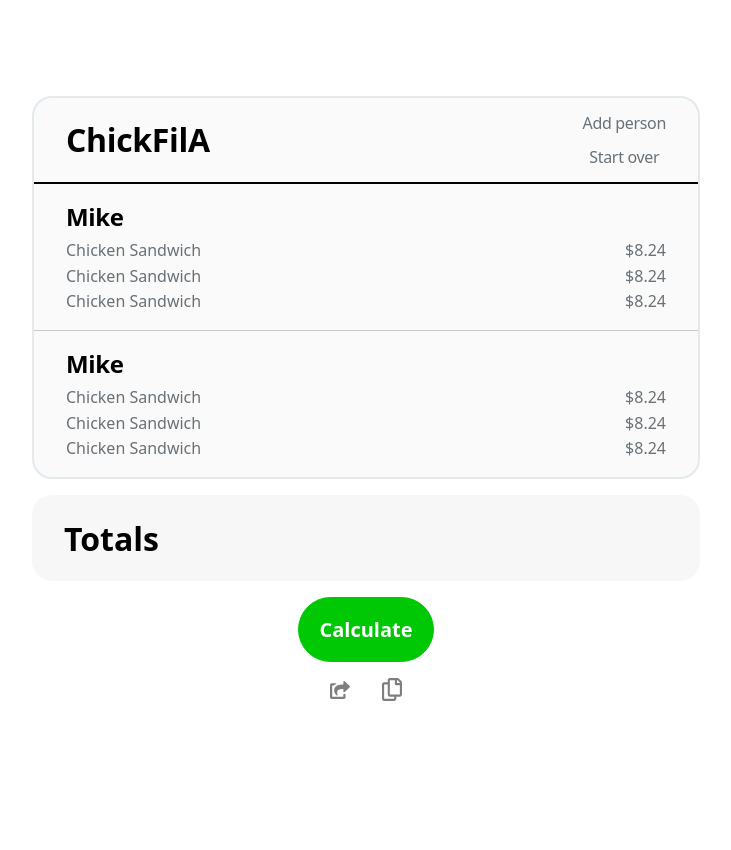
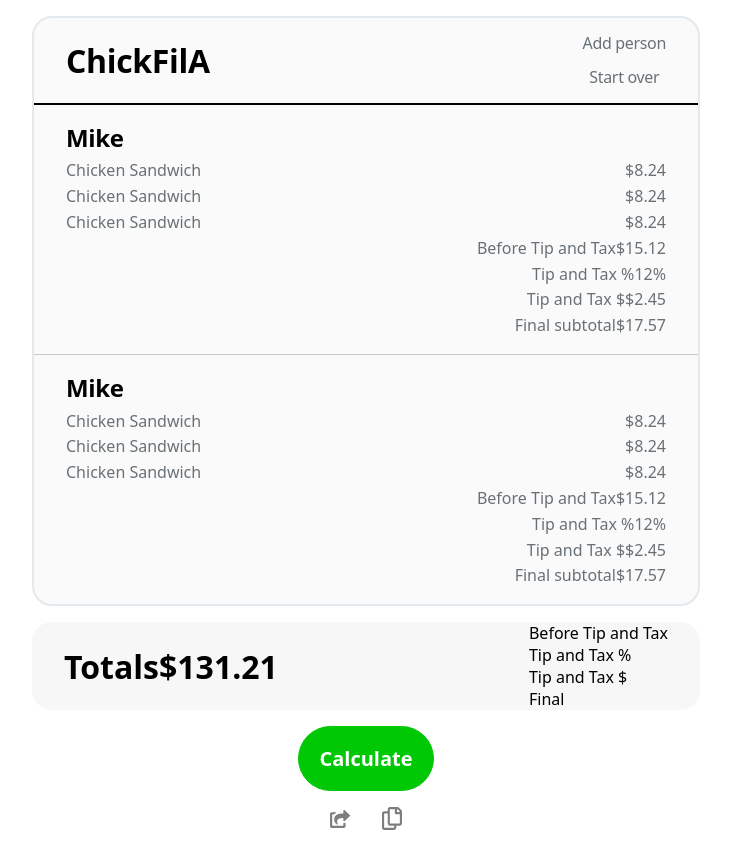
Before and after one commit to mikedelgaudio/tipsy, a React (Create React App) app in the folder frontend/: page / in a window 1280 px wide. Shown: the whole page, without its empty margins (274-1005 px from the left). Before the commit the page ends 800 px from the top, so only its background shows below. Built offline with nearby package versions, Linux system fonts and the light colour scheme.

Commit message:
adding final

```diff
--- a/frontend/src/components/ItemMenu/PersonCard/PersonCard.css
+++ b/frontend/src/components/ItemMenu/PersonCard/PersonCard.css
@@ -19,17 +19,22 @@
   letter-spacing: -0.33px;
 }
 
-.personItemList {
+.personItemList,
+.subtotalList {
   padding-inline-start: 0;
   list-style: none;
   margin: 0;
 }
 
-.personItem {
+.personItem,
+.subtotalItem {
   display: flex;
-  justify-content: space-between;
   padding: 0.12em 0;
   color: hsl(206, 6%, 44%);
+}
+
+.personItem {
+  justify-content: space-between;
 }
 
 .personItemDesc {
@@ -37,3 +42,7 @@
 
 .personItemPrice {
 }
+
+.subtotalItem {
+  justify-content: flex-end;
+}
--- a/frontend/src/components/ItemMenu/PersonCard/PersonCard.tsx
+++ b/frontend/src/components/ItemMenu/PersonCard/PersonCard.tsx
@@ -20,20 +20,24 @@
         </li>
       </ul>
 
-      {/* <ul className="subtotalList">
-        <li>
+      <ul className="subtotalList">
+        <li className="subtotalItem">
           <span>Before Tip and Tax</span>
+          <span>$15.12</span>
         </li>
-        <li>
-          <span>Tip and Tax % Due</span>
+        <li className="subtotalItem">
+          <span>Tip and Tax %</span>
+          <span>12%</span>
         </li>
-        <li>
-          <span>Tip and Tax $ Due</span>
+        <li className="subtotalItem">
+          <span>Tip and Tax $</span>
+          <span>$2.45</span>
         </li>
-        <li>
+        <li className="subtotalItem">
           <span>Final subtotal</span>
+          <span>$17.57</span>
         </li>
-      </ul> */}
+      </ul>
     </div>
   );
 }
--- a/frontend/src/components/TotalsMenu/TotalsMenu.css
+++ b/frontend/src/components/TotalsMenu/TotalsMenu.css
@@ -6,3 +6,14 @@
   border-radius: var(--global-radius);
   padding: 0 2em;
 }
+
+.totalRow {
+  display: flex;
+  flex-flow: row wrap;
+}
+
+.totalsBreakdownList {
+  padding-inline-start: 0;
+  margin: 0;
+  list-style: none;
+}
--- a/frontend/src/components/TotalsMenu/TotalsMenu.tsx
+++ b/frontend/src/components/TotalsMenu/TotalsMenu.tsx
@@ -3,7 +3,27 @@
 function TotalsMenu() {
   return (
     <div className="totalsMenuView">
-      <h1>Totals</h1>
+      <div className="totalRow">
+        <h1>Totals</h1>
+        <h1>$131.21</h1>
+      </div>
+
+      <div className="totalsBreakdownWrapper">
+        <ul className="totalsBreakdownList">
+          <li className="totalBreakdownItem">
+            <span>Before Tip and Tax</span>
+          </li>
+          <li className="totalBreakdownItem">
+            <span>Tip and Tax %</span>
+          </li>
+          <li className="totalBreakdownItem">
+            <span>Tip and Tax $</span>
+          </li>
+          <li className="totalBreakdownItem">
+            <span>Final</span>
+          </li>
+        </ul>
+      </div>
     </div>
   );
 }
```
